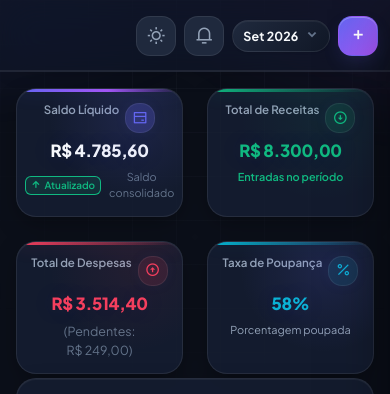
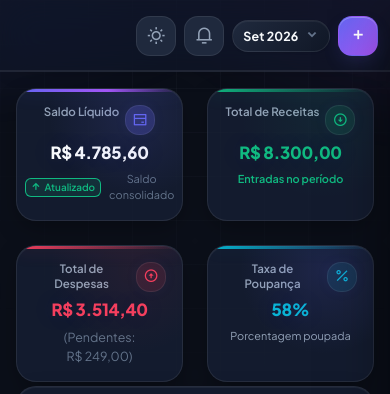
Before and after one commit to Adrian58834/Finanzen, a website: page index.html in a window 390 px wide. Shown: the top 394 px of the page. Drawn offline with nearby package versions, Linux system fonts and the light colour scheme.

Commit message:
Add files via upload

```diff
--- a/css/style.css
+++ b/css/style.css
@@ -101,6 +101,10 @@ body.light-theme {
   margin: 0;
   padding: 0;
   box-sizing: border-box;
+}
+
+html {
+  overflow-x: hidden;
 }
 
 body {
@@ -2628,8 +2632,8 @@ body.light-theme .toast {
   }
 
   .metric-card {
-    padding: 14px;
-    gap: 8px;
+    padding: var(--space-4);
+    gap: var(--space-2);
   }
 
   .metric-header {
```
